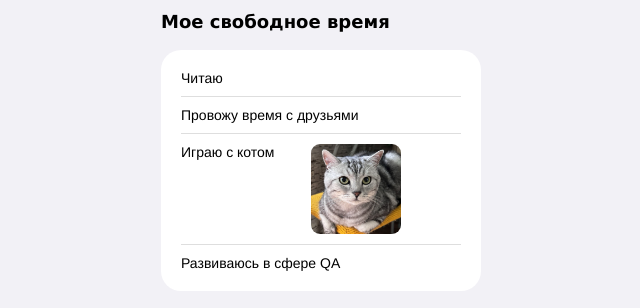
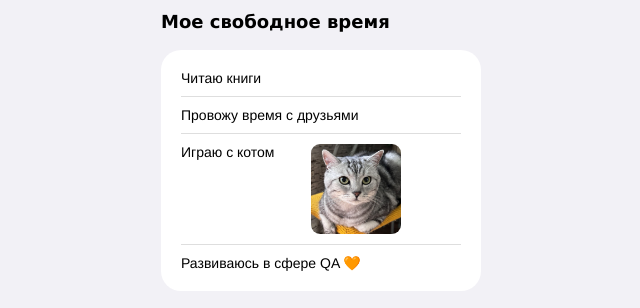
Before and after one commit to IlyaBatarevQA702/CV, a plain HTML site: page index.html in a window 1280 px wide. Shown: the part 327-635 px from the top of the page, 319-959 px from the left. Drawn offline with Linux system fonts and the light colour scheme.

Commit message:
Добавил эмоджи

```diff
--- a/index.html
+++ b/index.html
@@ -36,7 +36,7 @@
         <h2 class="links__header">Мое свободное время</h2>
         <ul class="links__container">
           <li class="links__link">
-            <p class="links__title">Читаю</p>
+            <p class="links__title">Читаю книги</p>
           </li>
           <li class="links__link">
             <p class="links__title">Провожу время с друзьями</p>
@@ -48,7 +48,7 @@
           </li>
           <li class="links__link">
 
-            <p class="links__title">Развиваюсь в сфере QA</p>
+            <p class="links__title">Развиваюсь в сфере QA 🧡</p>
           </li>
         </ul>
       </section>
```
Also changed, not shown: 001.PNG.png (added).
